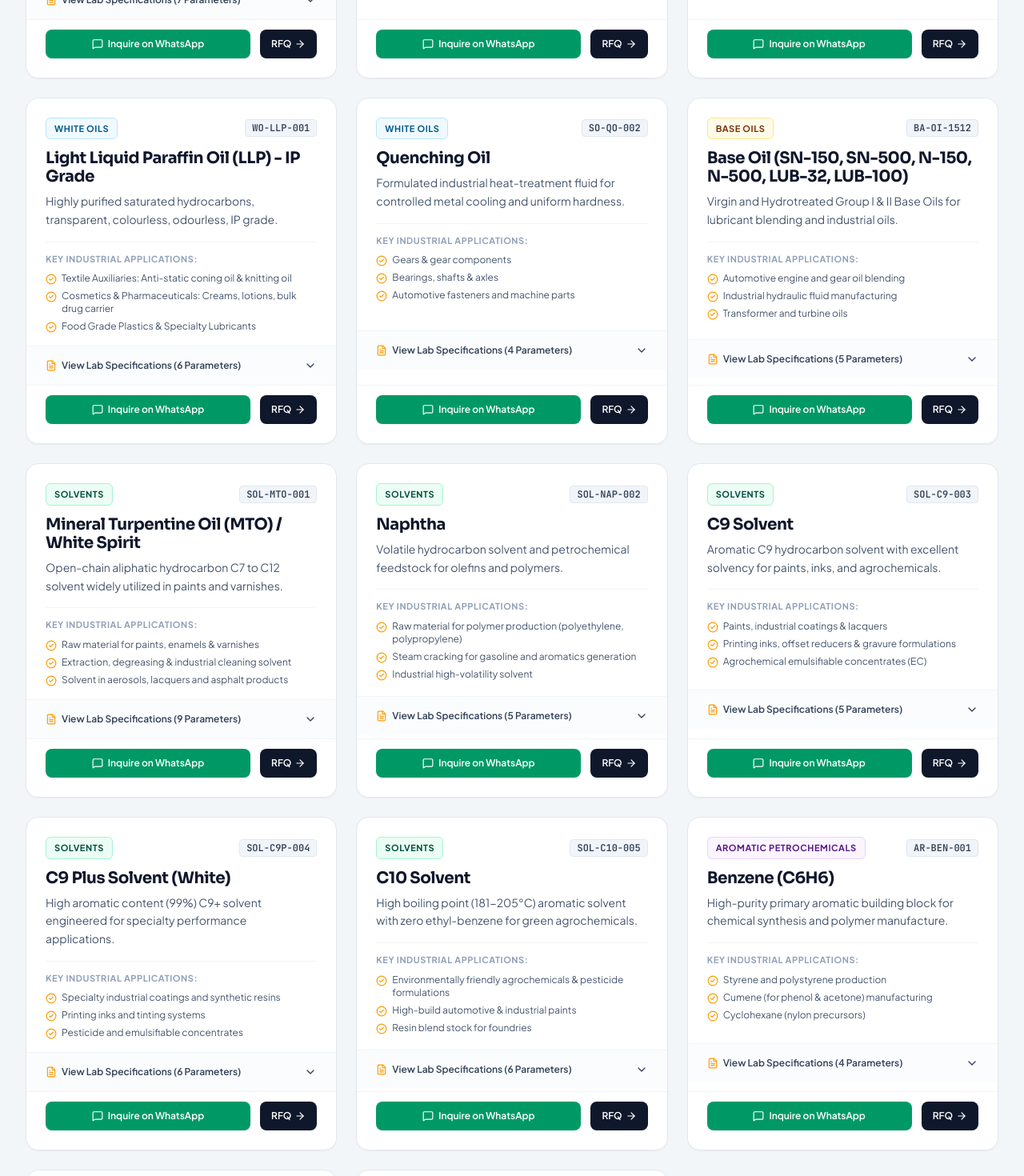
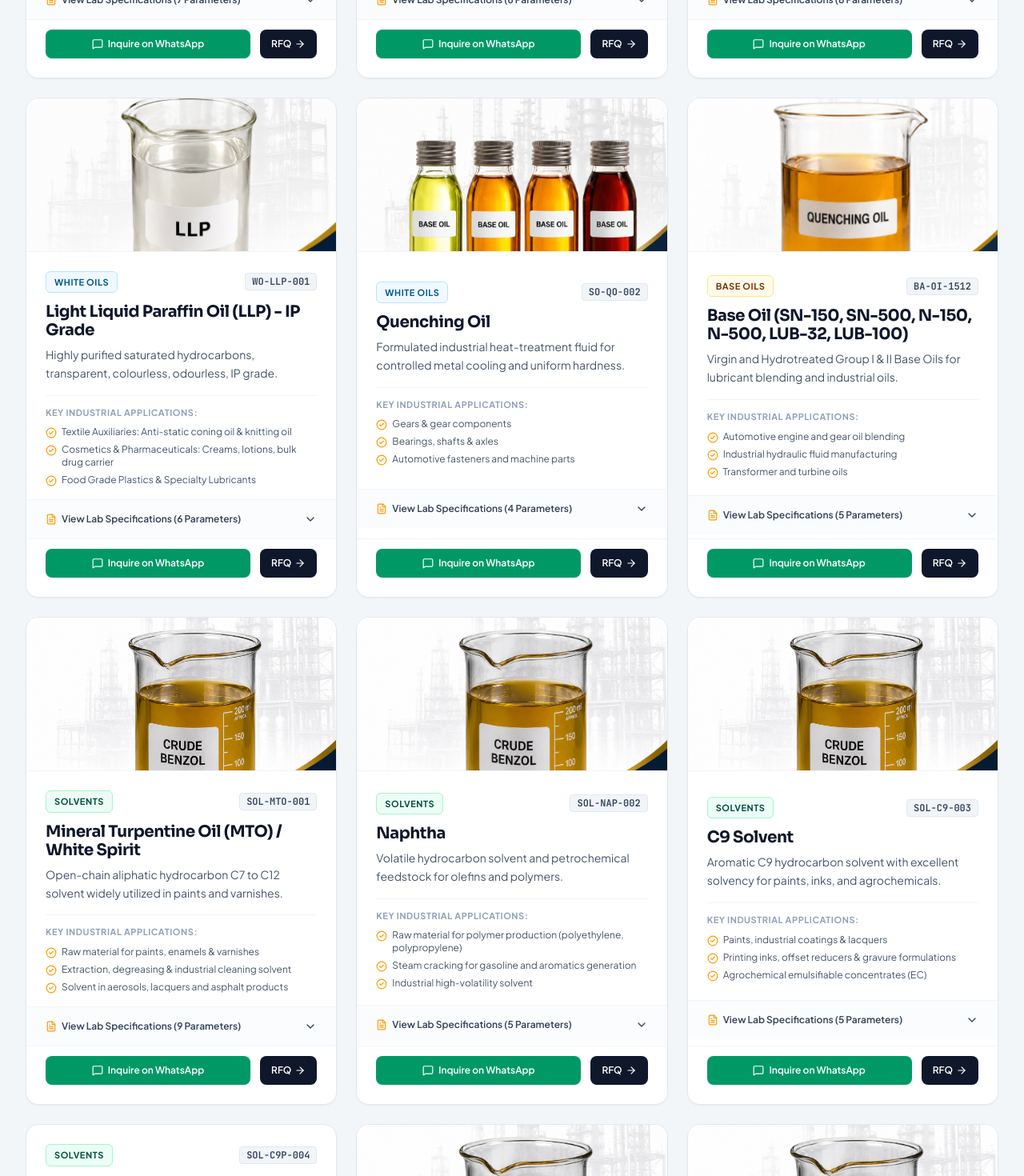
Before and after one commit to meetpanchal-sevlex/mengle-petrochemicals, a Next.js app: page / in a window 1280 px wide. Shown: the part 3140-4610 px from the top of the page at 80% size. Built offline with nearby package versions, Linux system fonts and the light colour scheme.

Commit message:
style: add fallback images for all remaining products

```diff
--- a/src/data/companyData.ts
+++ b/src/data/companyData.ts
@@ -174,6 +174,7 @@ export const PRODUCTS: Product[] = [
     category: "Black Oils",
     shortDesc: "Synthetic bio/tire fuel substitute for industrial thermal heating and boiler operations.",
     description: "Pyrolysis oil (often referred to as bio-crude or tire-derived fuel) is obtained by heating dry biomass or polymer feedstocks in the absence of oxygen at ~500°C. It serves as a cost-effective, high-calorific alternative to furnace oil.",
+    image: "/images/products/furnace-oil.jpeg",
     applications: [
       "Industrial heating boilers",
       "Cement and lime kilns",
@@ -196,6 +197,7 @@ export const PRODUCTS: Product[] = [
     category: "Black Oils",
     shortDesc: "Re-refined high-viscosity-index base stock for circular economy and cost optimization.",
     description: "Used oil re-refined and de-mineralised into high quality base stock. Thoroughly processed to eliminate contaminants while retaining superior lubricating qualities and film strength.",
+    image: "/images/products/n150.jpeg",
     applications: [
       "Industrial burner fuel formulation",
       "Mould release agent for concrete and metal pressing",
@@ -222,6 +224,7 @@ export const PRODUCTS: Product[] = [
     category: "White Oils",
     shortDesc: "Highly purified saturated hydrocarbons, transparent, colourless, odourless, IP grade.",
     description: "Light Liquid Paraffin Oil IP is a highly purified mixture of liquid saturated hydrocarbons obtained from petroleum. Transparent, colourless, odourless, and tasteless when cold. Demonstrates outstanding thermal and chemical stability with high flash points.",
+    image: "/images/products/sn150.jpeg",
     applications: [
       "Textile Auxiliaries: Anti-static coning oil & knitting oil",
       "Cosmetics & Pharmaceuticals: Creams, lotions, bulk drug carrier",
@@ -245,6 +248,7 @@ export const PRODUCTS: Product[] = [
     category: "White Oils",
     shortDesc: "Formulated industrial heat-treatment fluid for controlled metal cooling and uniform hardness.",
     description: "M. Engle Quenching Oil is specially formulated for controlled cooling of heated metal components during the heat treatment process. Ensures uniform hardness, reduced distortion, low foaming, and long fluid service life.",
+    image: "/images/products/n150.jpeg",
     applications: [
       "Gears & gear components",
       "Bearings, shafts & axles",
@@ -267,6 +271,7 @@ export const PRODUCTS: Product[] = [
     category: "Base Oils",
     shortDesc: "Virgin and Hydrotreated Group I & II Base Oils for lubricant blending and industrial oils.",
     description: "High-grade solvent-refined and hydrotreated virgin mineral base stocks. Provides exceptional oxidation stability, high viscosity index, low volatility, and excellent additive receptivity for blending automotive and industrial oils.",
+    image: "/images/products/sn500.jpeg",
     applications: [
       "Automotive engine and gear oil blending",
       "Industrial hydraulic fluid manufacturing",
@@ -290,6 +295,7 @@ export const PRODUCTS: Product[] = [
     category: "Solvents",
     shortDesc: "Open-chain aliphatic hydrocarbon C7 to C12 solvent widely utilized in paints and varnishes.",
     description: "Mineral Turpentine Oil (MTO), also recognized as White Spirit & Petroleum Spirits, is a mixture of aliphatic and alicyclic C7-C12 hydrocarbons. Insoluble in water with consistent boiling characteristics.",
+    image: "/images/products/mto.jpeg",
     applications: [
       "Raw material for paints, enamels & varnishes",
       "Extraction, degreasing & industrial cleaning solvent",
@@ -315,6 +321,7 @@ export const PRODUCTS: Product[] = [
     category: "Solvents",
     shortDesc: "Volatile hydrocarbon solvent and petrochemical feedstock for olefins and polymers.",
     description: "Naphtha is a flammable liquid hydrocarbon mixture derived from natural gas condensates and petroleum distillates. Essential as an industrial solvent and crucial primary feedstock for petrochemical crackers.",
+    image: "/images/products/benzene.jpeg",
     applications: [
       "Raw material for polymer production (polyethylene, polypropylene)",
       "Steam cracking for gasoline and aromatics generation",
@@ -336,6 +343,7 @@ export const PRODUCTS: Product[] = [
     category: "Solvents",
     shortDesc: "Aromatic C9 hydrocarbon solvent with excellent solvency for paints, inks, and agrochemicals.",
     description: "High-solvency C9 aromatic cut designed for coatings, resins, agrochemicals, and industrial cleaners requiring controlled evaporation and superior active ingredient solvency.",
+    image: "/images/products/mto.jpeg",
     applications: [
       "Paints, industrial coatings & lacquers",
       "Printing inks, offset reducers & gravure formulations",
@@ -379,6 +387,7 @@ export const PRODUCTS: Product[] = [
     category: "Solvents",
     shortDesc: "High boiling point (181-205°C) aromatic solvent with zero ethyl-benzene for green agrochemicals.",
     description: "C10 solvent is a high boiling point (181-205°C) aromatic hydrocarbon solvent. It possesses a flash point and evaporation rate higher than Xylene, imparting superior flow and film formation in coatings, with no ethyl-benzene content.",
+    image: "/images/products/benzene.jpeg",
     applications: [
       "Environmentally friendly agrochemicals & pesticide formulations",
       "High-build automotive & industrial paints",
@@ -403,6 +412,7 @@ export const PRODUCTS: Product[] = [
     category: "Aromatic Petrochemicals",
     shortDesc: "High-purity primary aromatic building block for chemical synthesis and polymer manufacture.",
     description: "Pure benzene (C6H6) is the fundamental parent compound of aromatic hydrocarbons. Essential basic petrochemical feedstock utilized globally for polystyrene, alkylbenzenes, synthetic fibers, and detergents.",
+    image: "/images/products/benzene.jpeg",
     applications: [
       "Styrene and polystyrene production",
       "Cumene (for phenol & acetone) manufacturing",
@@ -423,6 +433,7 @@ export const PRODUCTS: Product[] = [
     category: "Aromatic Petrochemicals",
     shortDesc: "Aromatic methylbenzene solvent for paints, chemical synthesis, and octane enhancement.",
     description: "Toluene (C7H8) is an aromatic hydrocarbon widely used as an industrial solvent and chemical intermediate for diisocyanates (polyurethane foam), benzoic acid, and high-performance fuel blending.",
+    image: "/images/products/benzene.jpeg",
     applications: [
       "Feedstock for TDI (toluene diisocyanate) polyurethane foam",
       "Solvent in paints, printing inks, thinners & adhesives",
@@ -442,6 +453,7 @@ export const PRODUCTS: Product[] = [
     category: "Aromatic Petrochemicals",
     shortDesc: "Coal carbonisation recovered aromatic mixture consisting of benzene, toluene, and xylenes.",
     description: "Crude benzol is recovered during the high-temperature carbonisation of coking coal in coke ovens. Composed primarily of benzene homologues (benzene, toluene, xylene) for secondary distillation and industrial recovery.",
+    image: "/images/products/benzene.jpeg",
     applications: [
       "Aromatic chemical fractionation and recovery",
       "Industrial solvent blends",
```
